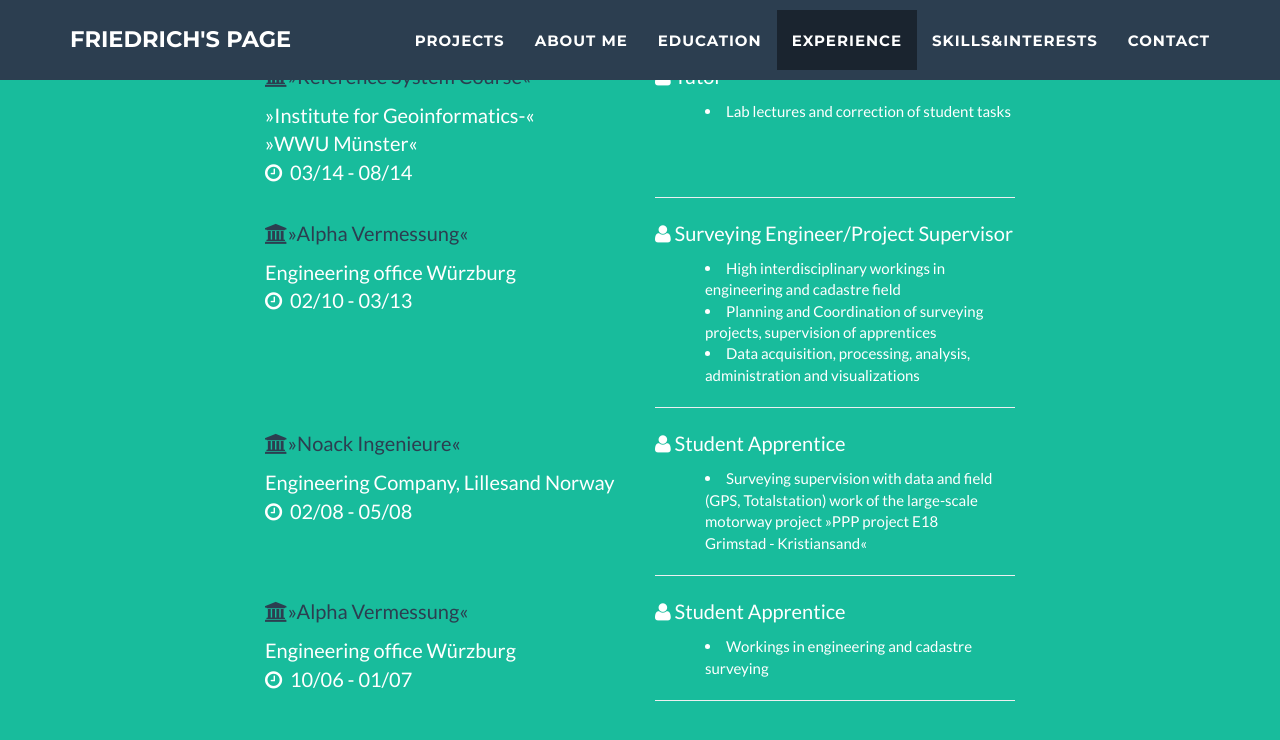
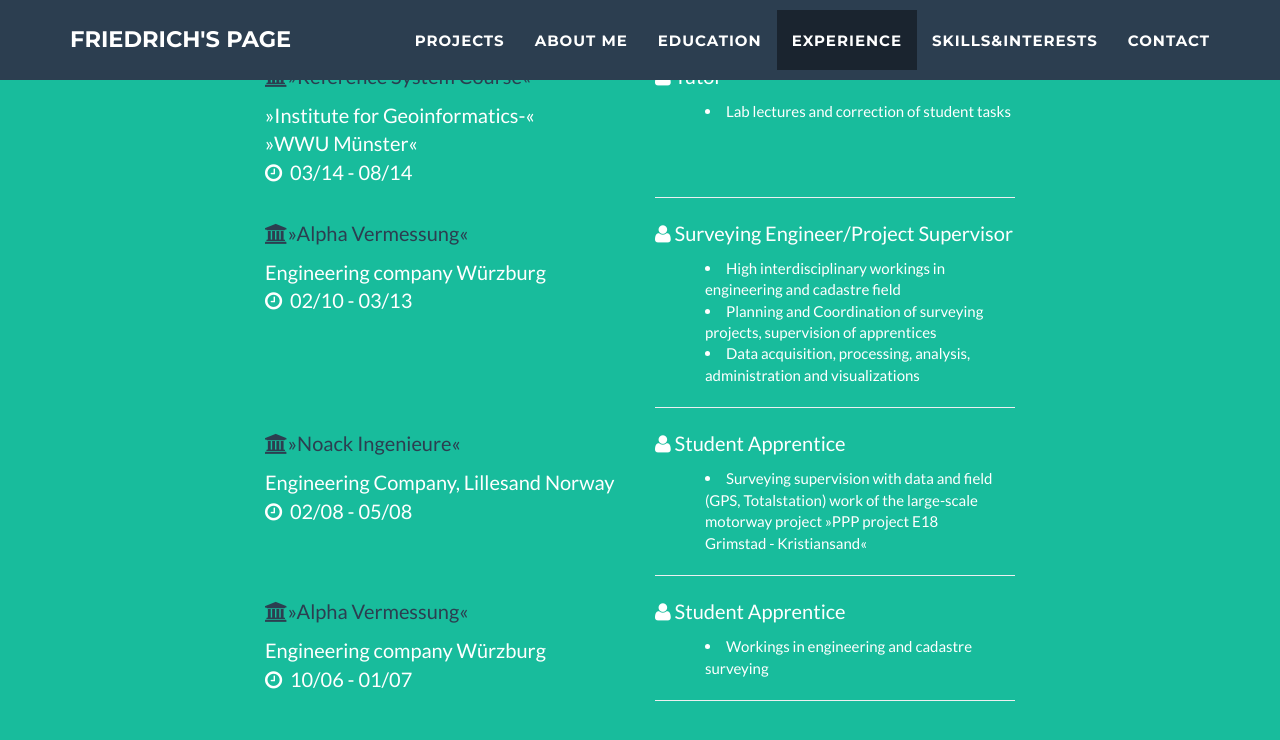
Before and after one commit to FriedrichMueller/FriedrichMueller.github.io, a Jekyll site: the page built from index.html, in a window 1280 px wide and 900 px high, scrolled down 3376 px. Shown: the top 740 px of the window. Built offline with Jekyll 4.4.1, drawn with Linux system fonts in a browser that asks for light colours.

Commit message:
Text edits

```diff
--- a/_includes/education.html
+++ b/_includes/education.html
@@ -86,7 +86,7 @@
 
 
                 <div class="col-lg-4">
-                    <p><i class='fa fa-user'></i>Diplom-Ingenieur (FH) Surveying and Geoinformatics &#8709;2.1<br>
+                    <p><i class='fa fa-user'></i>&nbsp; Diplom-Ingenieur (FH) Surveying and Geoinformatics &#8709;2.1<br>
 
 						<li style="margin-left:50px;"><b>Diploma thesis: 'Dreidimensionale Darstellungsmöglichkeiten in Earth Browsern' &#8709;1.0 </b><br> The thesis deals with data aquisition techniques (photogrammetry in combination with totalstation), data processing and modelling with open software and works out in a practical part how  high precision models can be achieved. Moreover it reviews the different available earth browsers and involved techniques like bundle block adjustment,KML,COLLADA, GML etc.</li>
 						<li style="margin-left:50px;"><a href="https://3dwarehouse.sketchup.com/model.html?id=a0ca478c3222f763d83cf47930403473"><font color="#2c3e50"><b>&raquo;FH Würzburg 3D Modell Example&laquo;</b></font></a></li><br>
--- a/_includes/experience.html
+++ b/_includes/experience.html
@@ -94,7 +94,7 @@
             <div class="row">
                 <div class="col-lg-4 col-lg-offset-2">
                     <p><a href="http://alpha-vermessung.de/"><font color="#2c3e50"><i class='fa fa-bank'></i>&raquo;Alpha Vermessung&laquo;</font></a><br><p>
-					Engineering office Würzburg<br>
+					Engineering company Würzburg<br>
 					<i class='fa fa-clock-o'></i>&nbsp 02/10 - 03/13
 					<br>
 					<br>
@@ -145,7 +145,7 @@
             <div class="row">
                 <div class="col-lg-4 col-lg-offset-2">
                     <p><a href="http://alpha-vermessung.de/"><font color="#2c3e50"><i class='fa fa-bank'></i>&raquo;Alpha Vermessung&laquo;</font></a><br><p>
-					Engineering office Würzburg<br>
+					Engineering company Würzburg<br>
 					<i class='fa fa-clock-o'></i>&nbsp 10/06 - 01/07
                 </div>
 
```
